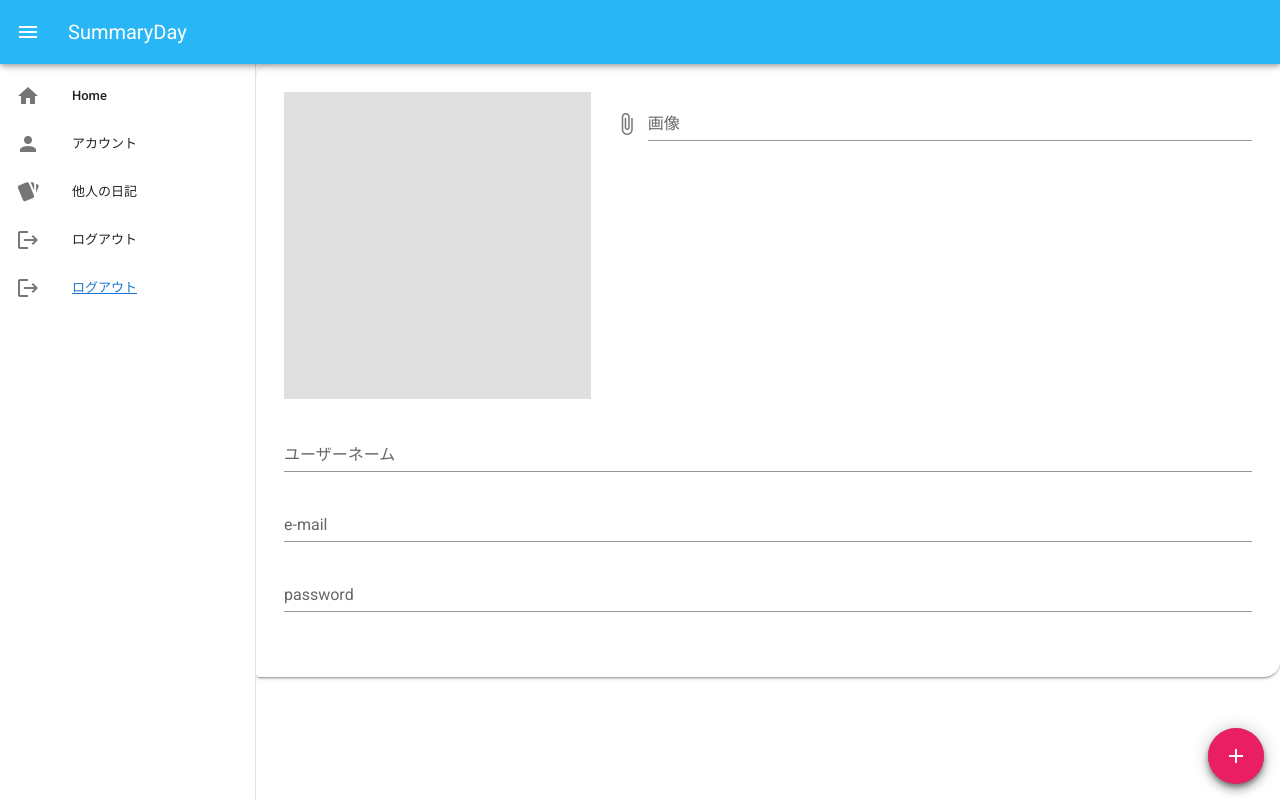
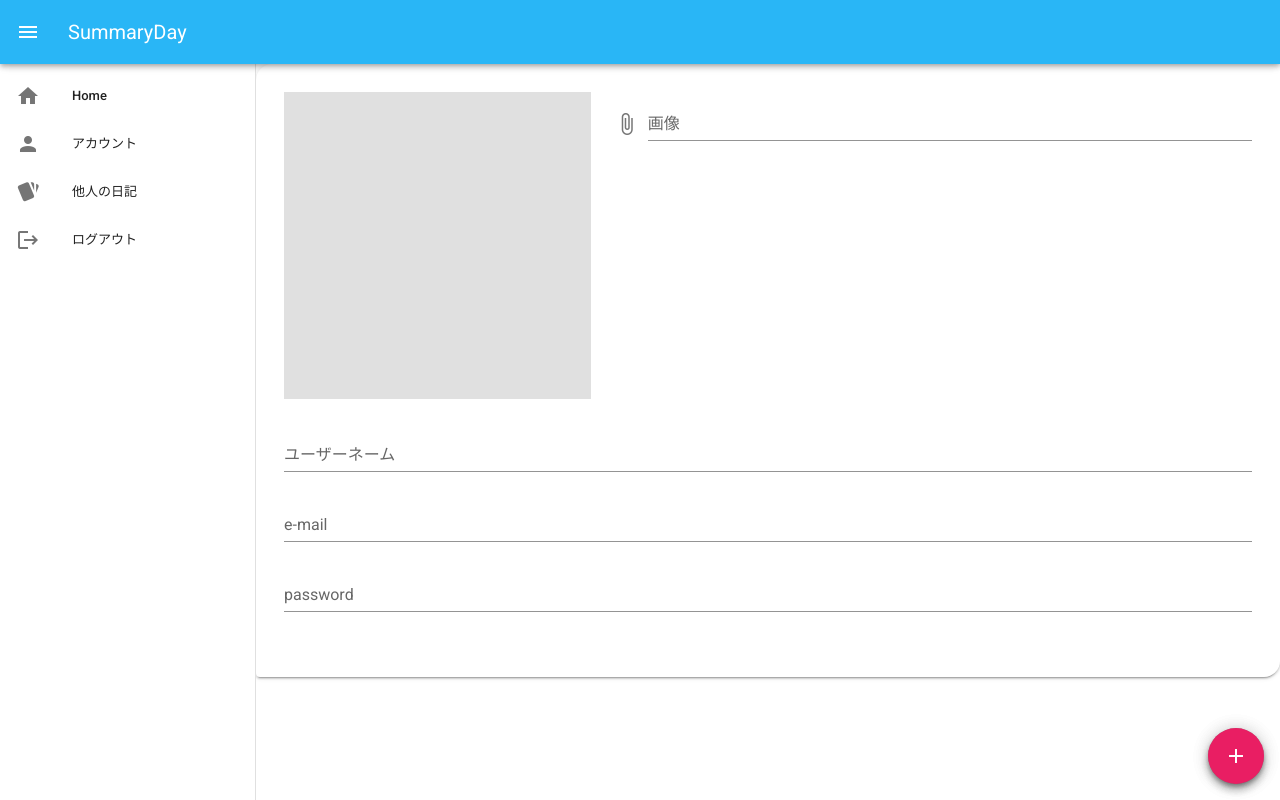
Before and after one commit to TaHiroki/AtomicSummaryDay, a Nuxt app: page / in a window 1280 px wide. Built offline with nearby package versions, Linux system fonts and the light colour scheme.

Commit message:
fix: ShowCard_id.vue

```diff
--- a/components/organisms/HeaderHome.vue
+++ b/components/organisms/HeaderHome.vue
@@ -20,18 +20,6 @@
             </v-list-item-content>
           </v-list-item>
         </template>
-        <v-list-item color="primary">
-          <v-list-item-action>
-            <v-icon>mdi-logout</v-icon>
-          </v-list-item-action>
-          <v-list-item-content>
-            <v-list-item-title
-              ><nuxt-link :to="{ name: 'Top' }" @click.native="logOut">
-                ログアウト
-              </nuxt-link>
-            </v-list-item-title>
-          </v-list-item-content>
-        </v-list-item>
       </v-list>
     </v-navigation-drawer>
 
--- a/pages/CardShow/_id.vue
+++ b/pages/CardShow/_id.vue
@@ -19,34 +19,21 @@ import firebase from "@/plugins/firebase.js";
 import Card from "../../components/molecules/Card";
 
 export default {
-  // data: () => ({
-  //   summary: "",
-  // }),
-  // components: {
-  //   Card,
-  // },
-  // mixins: [checkLogin],
-  // created() {
-  //   let id = this.$route.params.Id;
-  //   const db = firebase.firestore();
-  //   db.collection("posts")
-  //     .where("id", "==", Number(id))
-  //     .get()
-  //     .then((querySnapshot) => {
-  //       querySnapshot.forEach((doc) => {
-  //         var data = doc.data();
-  //         this.summary = {
-  //           id: data.id,
-  //           user: data.user,
-  //           comment: data.comment,
-  //           image: data.image,
-  //           year: data.year,
-  //           month: data.month,
-  //           day: data.day,
-  //           count: data.count,
-  //         };
-  //       });
-  //     });
-  // },
+  data: () => ({
+    summary: "",
+  }),
+  created() {
+    let id = this.$route.params["id"];
+    const db = firebase.firestore();
+    db.collection("posts")
+      .where("id", "==", Number(id))
+      .get()
+      .then((querySnapshot) => {
+        querySnapshot.forEach((doc) => {
+          let data = doc.data();
+          this.summary = data;
+        });
+      });
+  },
 };
 </script>
--- a/pages/Home.vue
+++ b/pages/Home.vue
@@ -4,7 +4,9 @@
       <v-row>
         <template v-for="summary in summaries">
           <v-col cols="4" :key="summary.id">
-            <Card :summary="summary"></Card>
+            <nuxt-link :to="'/CardShow/' + summary.id">
+              <Card :summary="summary"></Card>
+            </nuxt-link>
           </v-col>
         </template>
       </v-row>
--- a/pages/LogOut.vue
+++ b/pages/LogOut.vue
@@ -14,7 +14,7 @@ export default {
         .then(() => {
           this.$store.dispatch("getCurrentuser", "");
           console.log("ログアウトしました");
-          this.$router.push({ name: "Top" });
+          this.$router.go({ name: "Top" });
         })
         .catch((error) => {
           console.log(`ログアウト時にエラーが発生しました (${error})`);
```
